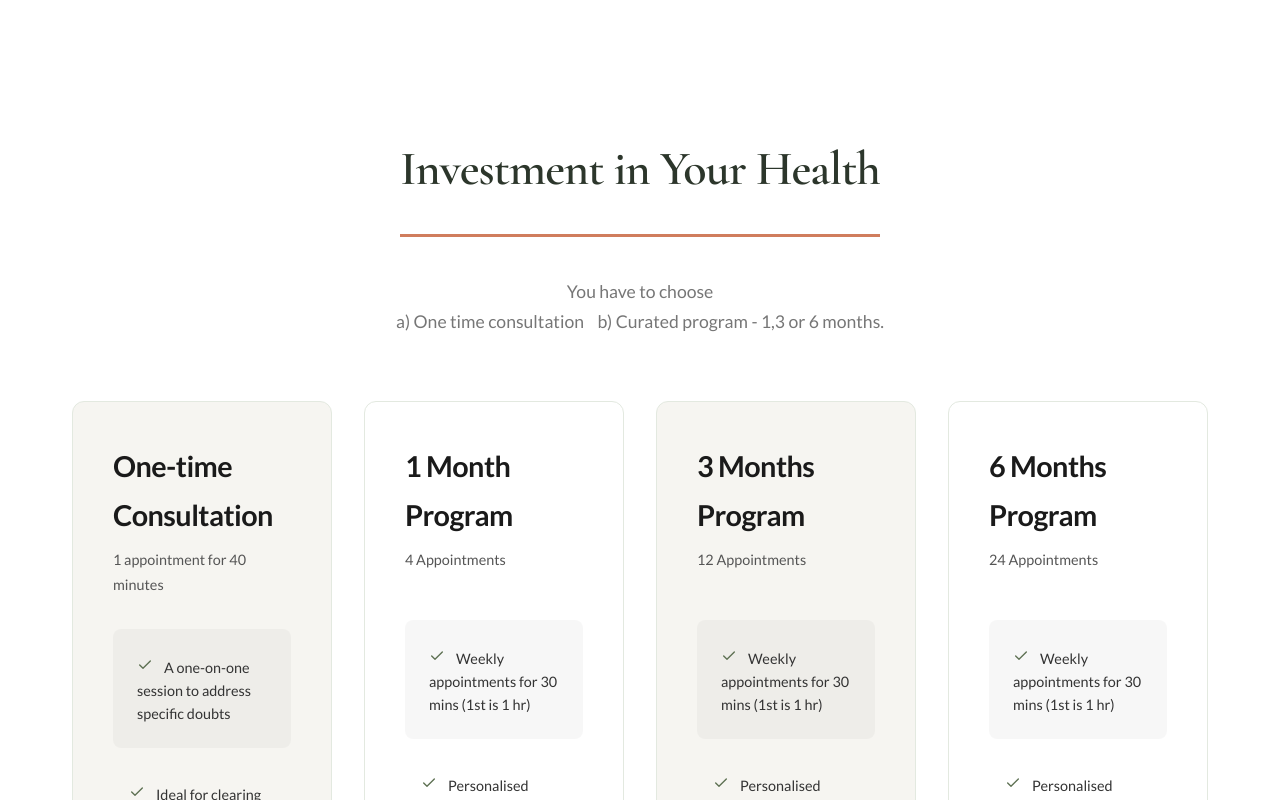
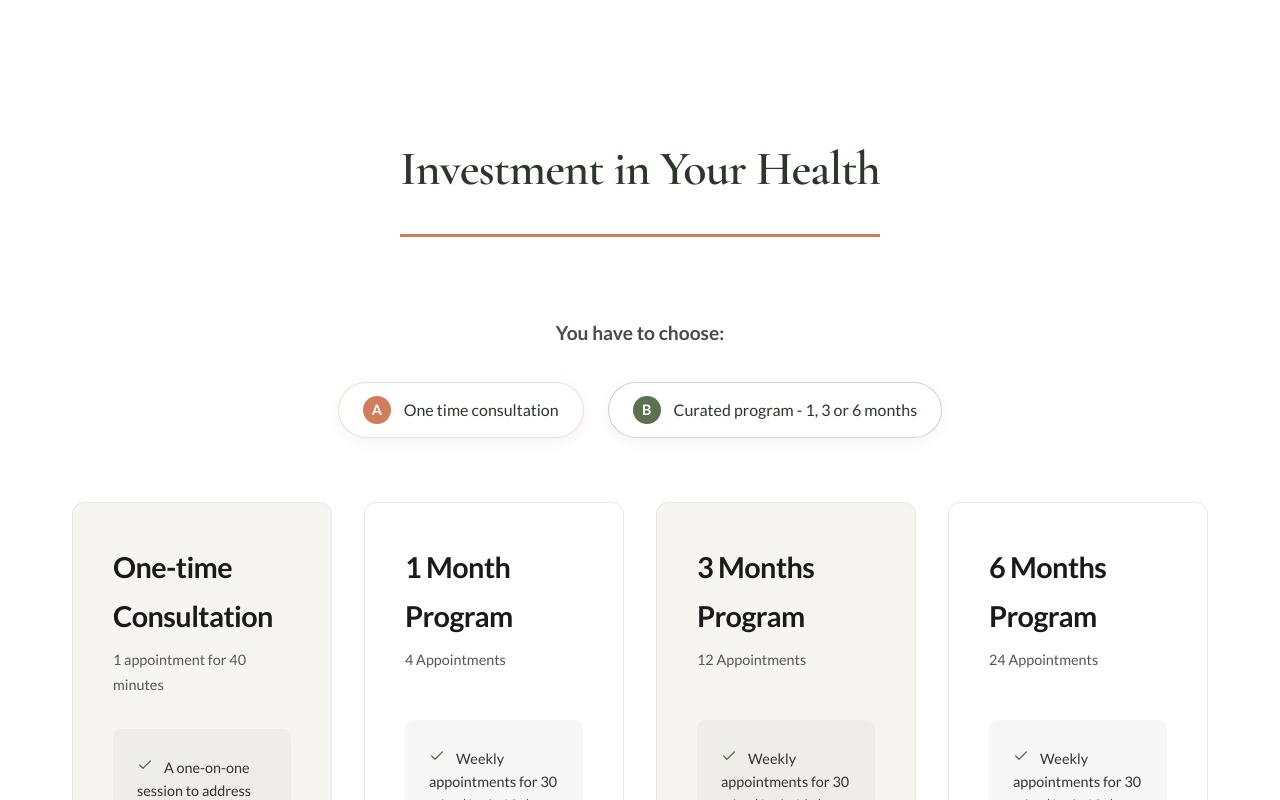
Before and after one commit to aftabalam1210/nutriwellness, a React (Vite) app: page / in a window 1280 px wide. Shown: the part 2540-3340 px from the top of the page. Built offline with nearby package versions, Linux system fonts and the light colour scheme.

Commit message:
second push text update2

```diff
--- a/src/components/Pricing.jsx
+++ b/src/components/Pricing.jsx
@@ -1,6 +1,5 @@
-import React, { useState } from 'react';
+import React from 'react';
 import './Pricing.css';
-import PaymentModal from './PaymentModal';
 import { Check, Info } from 'lucide-react';
 
 const plans = [
@@ -17,7 +16,8 @@ const plans = [
         ],
         color: "var(--color-bg)",
         btnColor: "var(--color-secondary)",
-        btnText: "#fff"
+        btnText: "#fff",
+        planId: "one-time"
     },
     {
         name: "1 Month Program",
@@ -32,7 +32,8 @@ const plans = [
         ],
         color: "var(--color-surface)",
         btnColor: "var(--color-primary)",
-        btnText: "#fff"
+        btnText: "#fff",
+        planId: "1-month"
     },
     {
         name: "3 Months Program",
@@ -47,7 +48,8 @@ const plans = [
         ],
         color: "var(--color-bg)",
         btnColor: "var(--color-primary)",
-        btnText: "#fff"
+        btnText: "#fff",
+        planId: "3-months"
     },
     {
         name: "6 Months Program",
@@ -62,23 +64,75 @@ const plans = [
         ],
         color: "var(--color-surface)",
         btnColor: "var(--color-primary)",
-        btnText: "#fff"
+        btnText: "#fff",
+        planId: "6-months"
     }
 ];
 
 const Pricing = () => {
-    const [selectedPlan, setSelectedPlan] = useState(null);
+
+    const handleSelectPlan = (planId) => {
+        // Dispatch event for Contact form to catch
+        const event = new CustomEvent('planSelected', { detail: planId });
+        window.dispatchEvent(event);
+
+        // Scroll smoothly to contact form
+        const contactSection = document.getElementById('contact');
+        if (contactSection) {
+            contactSection.scrollIntoView({ behavior: 'smooth' });
+        }
+    };
 
     return (
         <section className="pricing" id="pricing">
             <div className="container">
-                <div className="pricing-toggle-wrapper text-center mb-2">
+                <div className="pricing-toggle-wrapper text-center" style={{ marginBottom: '4rem' }}>
                     <h2 className="section-title">Investment in Your Health</h2>
-                    <p className="section-subtitle">
-                        You have to choose <br />
-                        a) One time consultation&nbsp;&nbsp;&nbsp;&nbsp;b) Curated program - 1,3 or 6 months.
-                        <br />
-                    </p>                </div>
+                    <div style={{
+                        marginTop: '2rem',
+                        display: 'flex',
+                        flexDirection: 'column',
+                        alignItems: 'center',
+                        gap: '1.5rem'
+                    }}>
+                        <p style={{ fontSize: '1.2rem', color: 'var(--color-text)', fontWeight: '600', marginBottom: '0.5rem' }}>
+                            You have to choose:
+                        </p>
+                        <div style={{
+                            display: 'flex',
+                            gap: '1.5rem',
+                            flexWrap: 'wrap',
+                            justifyContent: 'center'
+                        }}>
+                            <div style={{
+                                display: 'flex',
+                                alignItems: 'center',
+                                gap: '0.8rem',
+                                background: 'white',
+                                padding: '0.8rem 1.5rem',
+                                borderRadius: '50px',
+                                boxShadow: '0 4px 15px rgba(0,0,0,0.05)',
+                                border: '1px solid rgba(214, 140, 107, 0.3)'
+                            }}>
+                                <span style={{ background: 'var(--color-secondary)', color: 'white', width: '28px', height: '28px', display: 'flex', alignItems: 'center', justifyContent: 'center', borderRadius: '50%', fontWeight: 'bold', fontSize: '0.9rem' }}>A</span>
+                                <span style={{ fontSize: '1rem', fontWeight: '500', color: 'var(--color-dark)' }}>One time consultation</span>
+                            </div>
+                            <div style={{
+                                display: 'flex',
+                                alignItems: 'center',
+                                gap: '0.8rem',
+                                background: 'white',
+                                padding: '0.8rem 1.5rem',
+                                borderRadius: '50px',
+                                boxShadow: '0 4px 15px rgba(0,0,0,0.05)',
+                                border: '1px solid rgba(93, 112, 82, 0.3)'
+                            }}>
+                                <span style={{ background: 'var(--color-primary)', color: 'white', width: '28px', height: '28px', display: 'flex', alignItems: 'center', justifyContent: 'center', borderRadius: '50%', fontWeight: 'bold', fontSize: '0.9rem' }}>B</span>
+                                <span style={{ fontSize: '1rem', fontWeight: '500', color: 'var(--color-dark)' }}>Curated program - 1, 3 or 6 months</span>
+                            </div>
+                        </div>
+                    </div>
+                </div>
 
                 <div className="pricing__grid" style={{ gridTemplateColumns: 'repeat(auto-fit, minmax(260px, 1fr))' }}>
                     {plans.map((plan, index) => (
@@ -107,7 +161,7 @@ const Pricing = () => {
                                 <button
                                     className="btn btn-pricing"
                                     style={{ backgroundColor: plan.btnColor, color: plan.btnText, width: '100%', marginTop: '1rem' }}
-                                    onClick={() => setSelectedPlan(plan)}
+                                    onClick={() => handleSelectPlan(plan.planId)}
                                 >
                                     Choose Plan
                                 </button>
@@ -129,13 +183,6 @@ const Pricing = () => {
                     </ol>
                 </div>
             </div>
-
-            {selectedPlan && (
-                <PaymentModal
-                    plan={selectedPlan}
-                    onClose={() => setSelectedPlan(null)}
-                />
-            )}
         </section>
     );
 };
```
